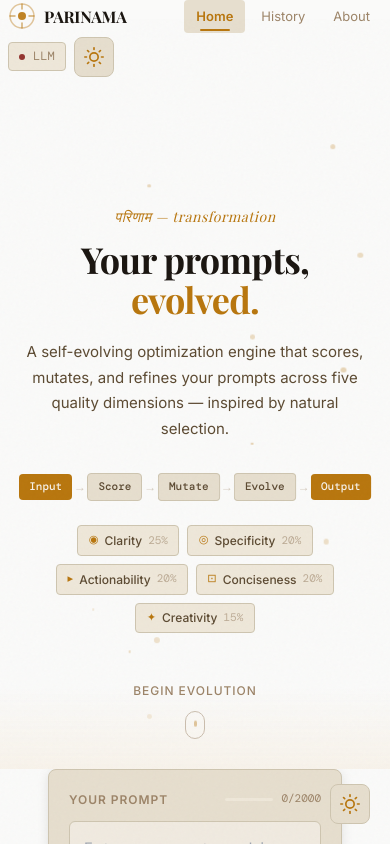
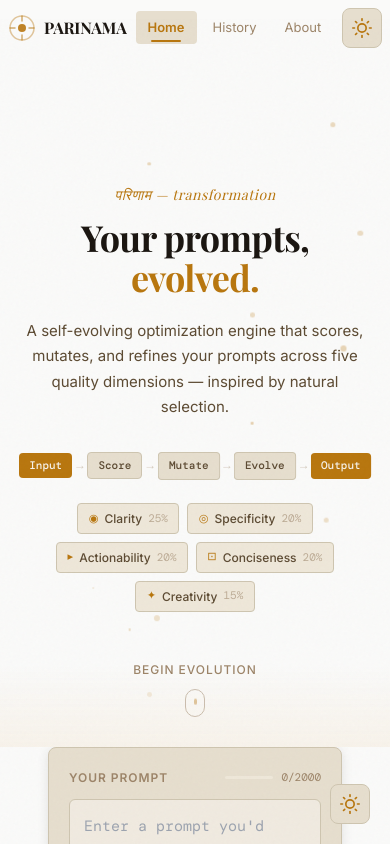
Before and after one commit to rah-ai/PARINAMA.AI, a React (Vite) app in the folder parinama/frontend/: page / in a window 390 px wide. Shown: the top 844 px of the page. Built offline with nearby package versions, Linux system fonts and the light colour scheme; no server answers; a web font is replaced by a local one.

Commit message:
fix: mobile navbar - prevent wrap, hide LLM badge on small screens

```diff
--- a/parinama/frontend/src/components/ui/Navbar.jsx
+++ b/parinama/frontend/src/components/ui/Navbar.jsx
@@ -92,6 +92,7 @@ function ProviderStatus() {
 
   return (
     <motion.div
+      className="provider-status"
       initial={{ opacity: 0, x: 10 }}
       animate={{ opacity: 1, x: 0 }}
       transition={{ delay: 0.3 }}
@@ -298,7 +299,6 @@ export default function Navbar({ activeView, onNavigate }) {
         justifyContent: 'space-between',
         padding: '0 1.5rem',
         gap: '0.5rem',
-        flexWrap: 'wrap',
         backgroundColor: scrolled
           ? 'var(--bg-primary)'
           : 'transparent',
--- a/parinama/frontend/src/styles/globals.css
+++ b/parinama/frontend/src/styles/globals.css
@@ -438,6 +438,10 @@
     display: none;
   }
 
+  .provider-status {
+    display: none !important;
+  }
+
   /* Grids → single column */
   .evolution-grid,
   .results-grid,
```
